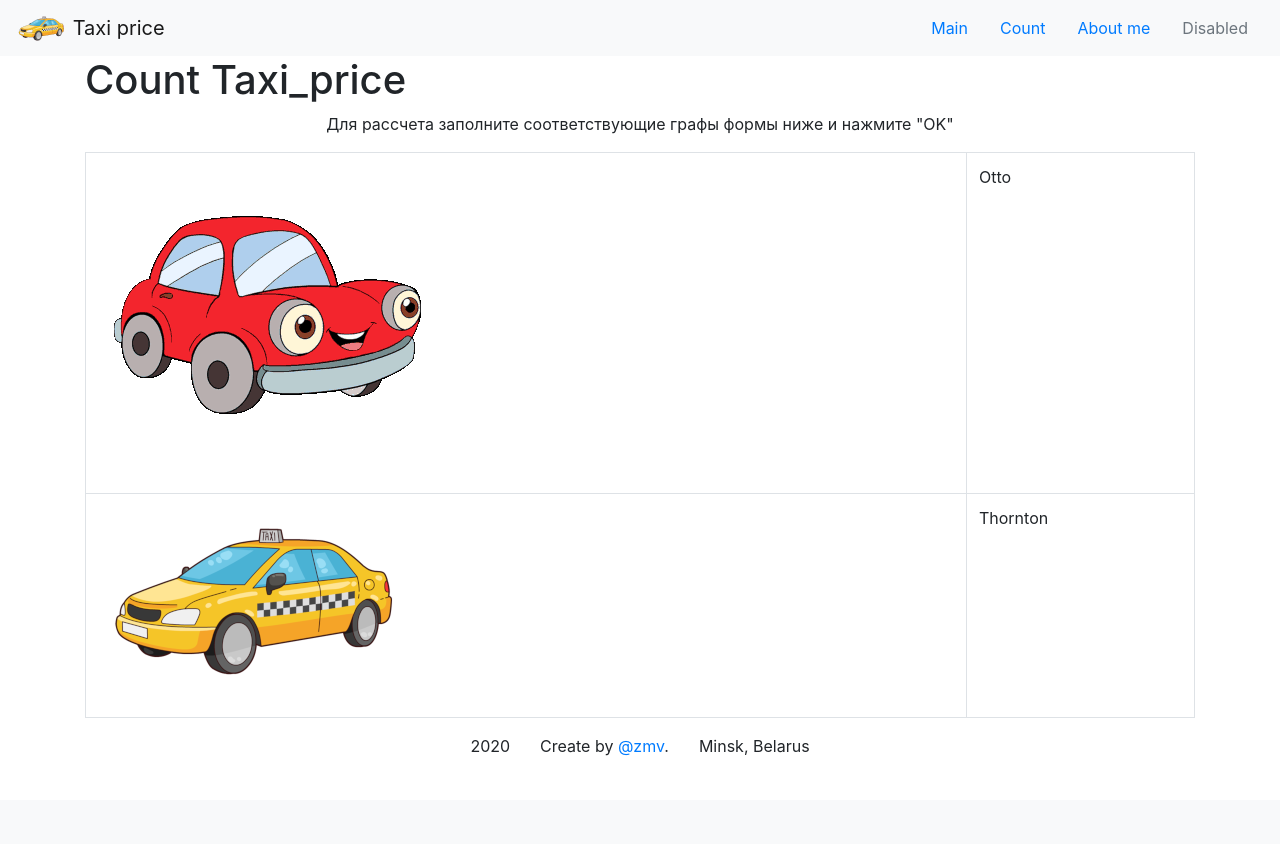
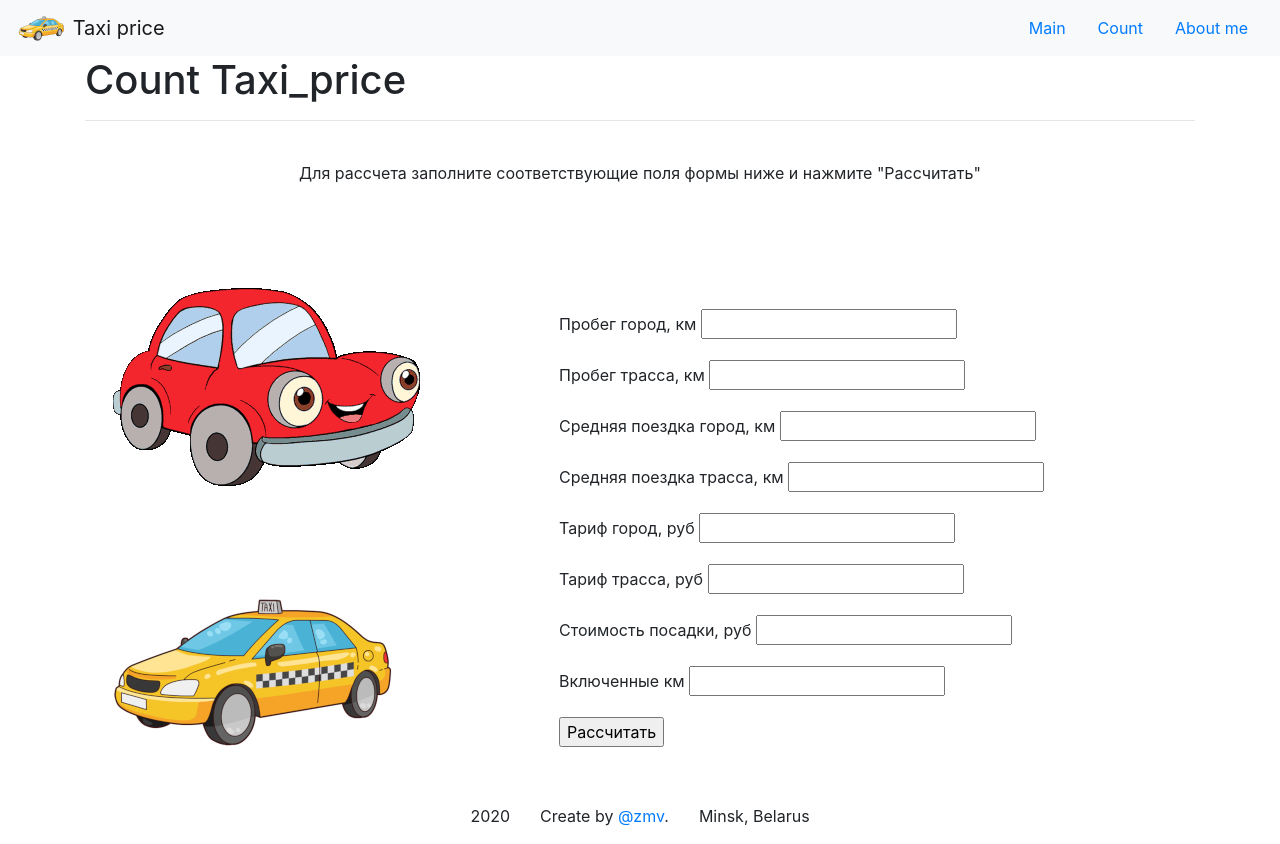
Before and after one commit to zmiterveras/apptaxiprice, a Flask app: page /count in a window 1280 px wide. Before the commit the page ends 756 px from the top, so only its background shows below. Run offline with Flask 2, Linux system fonts and the light colour scheme.

Commit message:
change class Form; made response template; made count template

```diff
--- a/main.py
+++ b/main.py
@@ -1,6 +1,6 @@
 from flask import Flask, render_template
 from flask_wtf import FlaskForm
-from wtforms import IntegerField, FloatField, SubmitField
+from wtforms import FloatField, SubmitField
 from wtforms.validators import DataRequired
 
 app = Flask(__name__)
@@ -8,14 +8,15 @@ app.config['SECRET_KEY'] = 'hard to guess string'
 
 
 class NameForm(FlaskForm):
-    pr_city = IntegerField('Пробег город, км', validators=[DataRequired()])
-    pr_state = IntegerField('Пробег трасса, км', validators=[DataRequired()])
-    med_trip_city = IntegerField('Средняя поездка город, км', validators=[DataRequired()])
-    med_trip_state = IntegerField('Средняя поездка трасса, км', validators=[DataRequired()])
-    taxi_rate_city = FloatField('Тариф город, руб', validators=[DataRequired()])
-    taxi_rate_state = FloatField('Тариф трасса, руб', validators=[DataRequired()])
-    rate_boarding = FloatField('Стоимость посадки, руб', validators=[DataRequired()])
-    include_trip = IntegerField('Включенные км', validators=[DataRequired()])
+    mes = 'Значение должно быть числом вида: 2 или 2.3'
+    pr_city = FloatField('Пробег город, км', validators=[DataRequired(mes)])
+    pr_state = FloatField('Пробег трасса, км', validators=[DataRequired(mes)])
+    med_trip_city = FloatField('Средняя поездка город, км', validators=[DataRequired(mes)])
+    med_trip_state = FloatField('Средняя поездка трасса, км', validators=[DataRequired(mes)])
+    taxi_rate_city = FloatField('Тариф город, руб', validators=[DataRequired(mes)])
+    taxi_rate_state = FloatField('Тариф трасса, руб', validators=[DataRequired(mes)])
+    rate_boarding = FloatField('Стоимость посадки, руб', validators=[DataRequired(mes)])
+    include_trip = FloatField('Включенные км', validators=[DataRequired(mes)])
     submit = SubmitField('Рассчитать')
 
 
--- a/templates/base.html
+++ b/templates/base.html
@@ -23,9 +23,6 @@
             <li class="nav-item">
                 <a class="nav-link" href="about">About me</a>
             </li>
-            <li class="nav-item">
-                <a class="nav-link disabled" href="#" tabindex="-1" aria-disabled="true">Disabled</a>
-            </li>
         </ul>
     </nav>
     <div class="container-fluid">
@@ -42,8 +39,6 @@
             </div>
 
         </div>
-
-
     </footer>
     <script src="https://code.jquery.com/jquery-3.5.1.slim.min.js" integrity="sha384-DfXdz2htPH0lsSSs5nCTpuj/zy4C+OGpamoFVy38MVBnE+IbbVYUew+OrCXaRkfj" crossorigin="anonymous"></script>
     <script src="https://cdn.jsdelivr.net/npm/bootstrap@4.5.3/dist/js/bootstrap.bundle.min.js" integrity="sha384-ho+j7jyWK8fNQe+A12Hb8AhRq26LrZ/JpcUGGOn+Y7RsweNrtN/tE3MoK7ZeZDyx" crossorigin="anonymous"></script>
--- a/templates/count.html
+++ b/templates/count.html
@@ -7,16 +7,38 @@
 {% block body %}
 <div class="container">
     <h1>Count Taxi_price</h1>
-    <p class="text-center">Для рассчета заполните соответствующие графы формы ниже и нажмите "OK"</p>
-    <table class="table table-bordered">
+    <hr>
+    <br>
+    <p class="text-center">Для рассчета заполните соответствующие поля формы ниже и нажмите "Рассчитать"</p>
+    <br>
+    <table class="table table-borderless">
         <tbody>
             <tr>
-                <td><p><img src="static/images/auto_d2.png" width="339" height="300" class="d-inline-block align-top" alt="auto-vs-taxi" ></p></td>
-                <td>Otto</td>
+                <td><p><img src="static/images/auto_d2.png" width="339" height="300" class="d-inline-block align-top" alt="auto" ></p></td>
+                <td rowspan="2">
+                    <form method="post">
+                        {{ form.hidden_tag() }}
+                        <br><br><br>
+                        {% for field in form if field.name not in ['csrf_token', 'submit'] %}
+                        <p>{{ field.label }}
+                            {% if field.errors %}
+                                {{ field(class="form-control is-invalid") }}
+                            <span class="invalid-feedback">
+                                {% for e in field.errors %}
+                                {{ e }}
+                                {% endfor %}
+                            </span>
+                            {% else %}
+                                {{ field() }}
+                            {% endif %}
+                        {% endfor %}
+                        <br>
+                        <p>{{ form.submit() }}</p>
+                    </form>
+                </td>
             </tr>
             <tr>
-                <td><p><img src="static/images/taxi_d2.png" width="313" height="183" class="d-inline-block align-top" alt="auto-vs-taxi" ></p></td>
-                <td>Thornton</td>
+                <td><p><img src="static/images/taxi_d2.png" width="313" height="183" class="d-inline-block align-top" alt="taxi" ></p></td>
             </tr>
         </tbody>
     </table>
--- a/templates/index.html
+++ b/templates/index.html
@@ -10,5 +10,7 @@
 <div class="container">
   <p class="text-center">Приложение позволяет сравнить свои затраты на эксплуатацию авто, если вы конечно ведете
                         статистику, с затратами на такси при тех же пробегах.</p>
+  <p class="h3" align="center"><a class="nav-link" href="count">Рассчитать</a></p>
+
 </div>
 {% endblock %}
```
Also changed, not shown: templates/response.html (+25 -2 lines).
